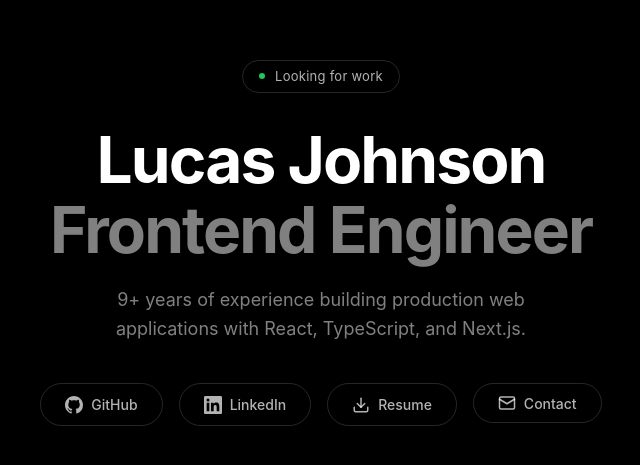
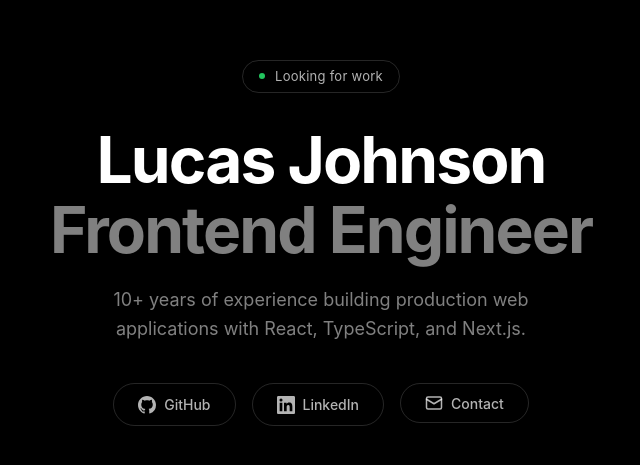
Before and after one commit to lucasjohnson/ljohnson.io, a Next.js app: page / in a window 1280 px wide. Shown: the part 157-622 px from the top of the page, without its empty margins (319-959 px from the left). Built offline with nearby package versions, Linux system fonts and the light colour scheme; what @mui/material-nextjs would draw is missing.

Commit message:
chore: landing page copy

```diff
--- a/app/components/HeroAnimated.tsx
+++ b/app/components/HeroAnimated.tsx
@@ -91,7 +91,7 @@ export default function HeroAnimated() {
           marginRight: "auto",
         }}
       >
-        9+ years of experience building production web applications with React,
+        10+ years of experience building production web applications with React,
         TypeScript, and Next.js.
       </motion.p>
 
@@ -135,32 +135,6 @@ export default function HeroAnimated() {
           </svg>
           LinkedIn
         </motion.a>
-        <motion.a
-          className="pill-link"
-          href="/Lucas-Johnson-Frontend-Engineer-Resume.pdf"
-          download
-          variants={fadeUp}
-          initial="hidden"
-          animate="visible"
-          transition={{ duration: 0.4, ease: "easeOut", delay: 0.8 }}
-          style={pillStyle}
-        >
-          <svg
-            width="18"
-            height="18"
-            viewBox="0 0 24 24"
-            fill="none"
-            stroke="currentColor"
-            strokeWidth="2"
-            strokeLinecap="round"
-            strokeLinejoin="round"
-          >
-            <path d="M21 15v4a2 2 0 01-2 2H5a2 2 0 01-2-2v-4" />
-            <polyline points="7 10 12 15 17 10" />
-            <line x1="12" y1="15" x2="12" y2="3" />
-          </svg>
-          Resume
-        </motion.a>
         <motion.div
           variants={fadeUp}
           initial="hidden"
```
Also changed, not shown: 1 other file (tests, documents, lock files or other folders).
